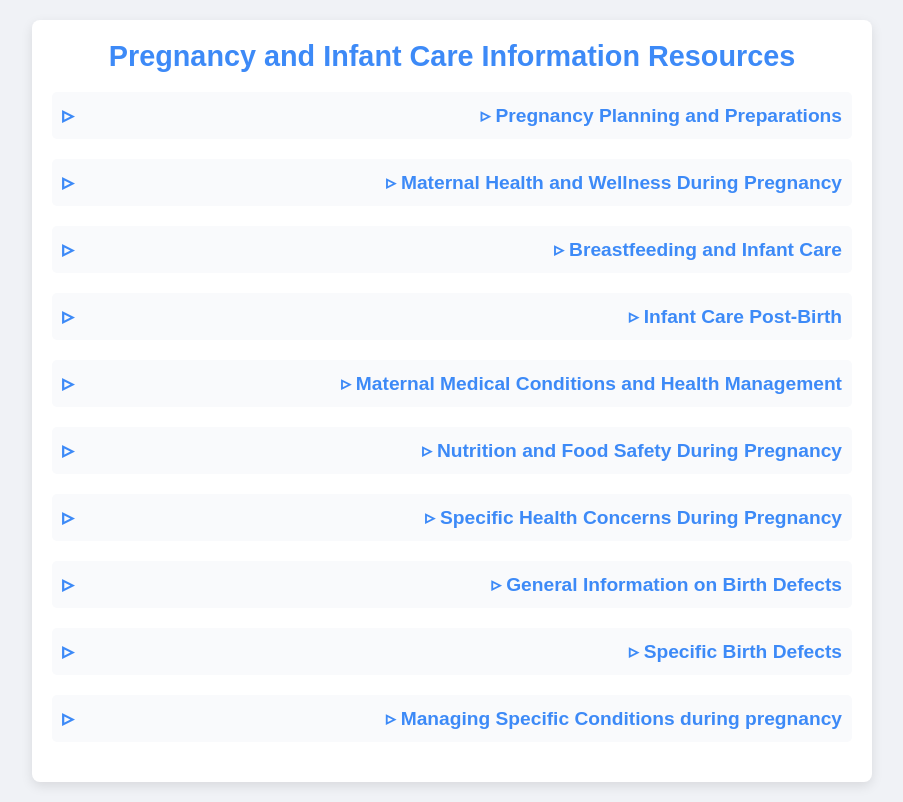
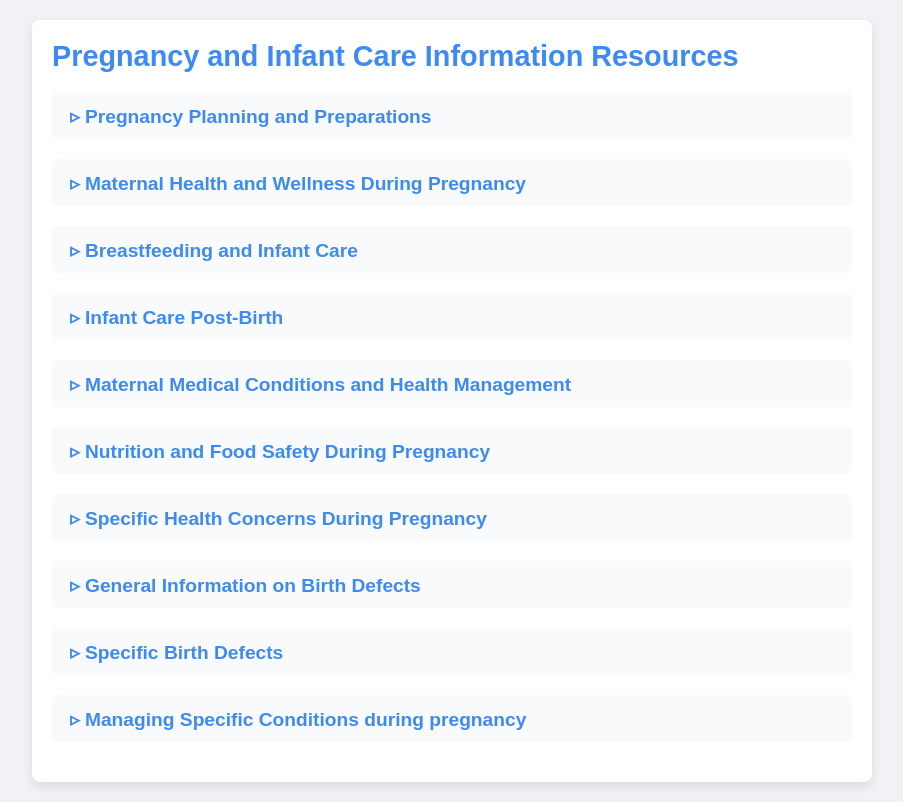
Before and after one commit to tirilab/strolr, a PHP site: page / in a window 1280 px wide. Shown: the whole page, without its empty margins (188-1091 px from the left). Run offline with PHP 8.4, Linux system fonts and the light colour scheme.

Commit message:
Update styles.css

```diff
--- a/styles.css
+++ b/styles.css
@@ -25,7 +25,7 @@
 
 /* Header styling */
 h1 {
-    text-align: center;
+    text-align: left;
     color: #3d8af7; /* Streamlit blue color */
     font-size: 1.8em;
     margin-top: 0;
@@ -43,7 +43,7 @@
     padding: 10px;
     background-color: #f9fafc;
     border-radius: 5px;
-    display: flex;
+    display: left;
     align-items: center;
     justify-content: space-between;
     transition: background-color 0.3s ease;
@@ -87,7 +87,7 @@
 
 /* Expandable arrow styling */
 .category-heading::before {
-    content: '▹';
+    content: '';
     font-size: 1.2em;
     color: #3d8af7;
     margin-right: 8px;
```
